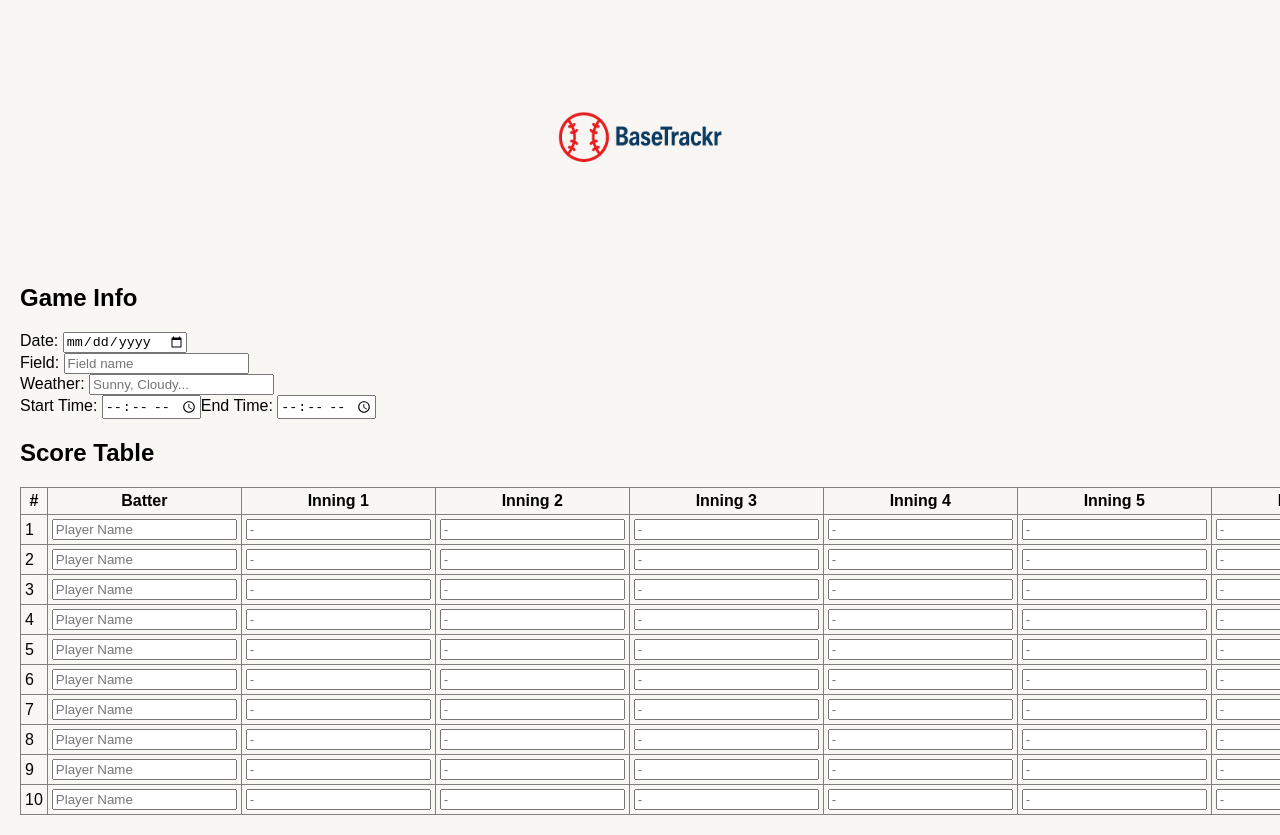
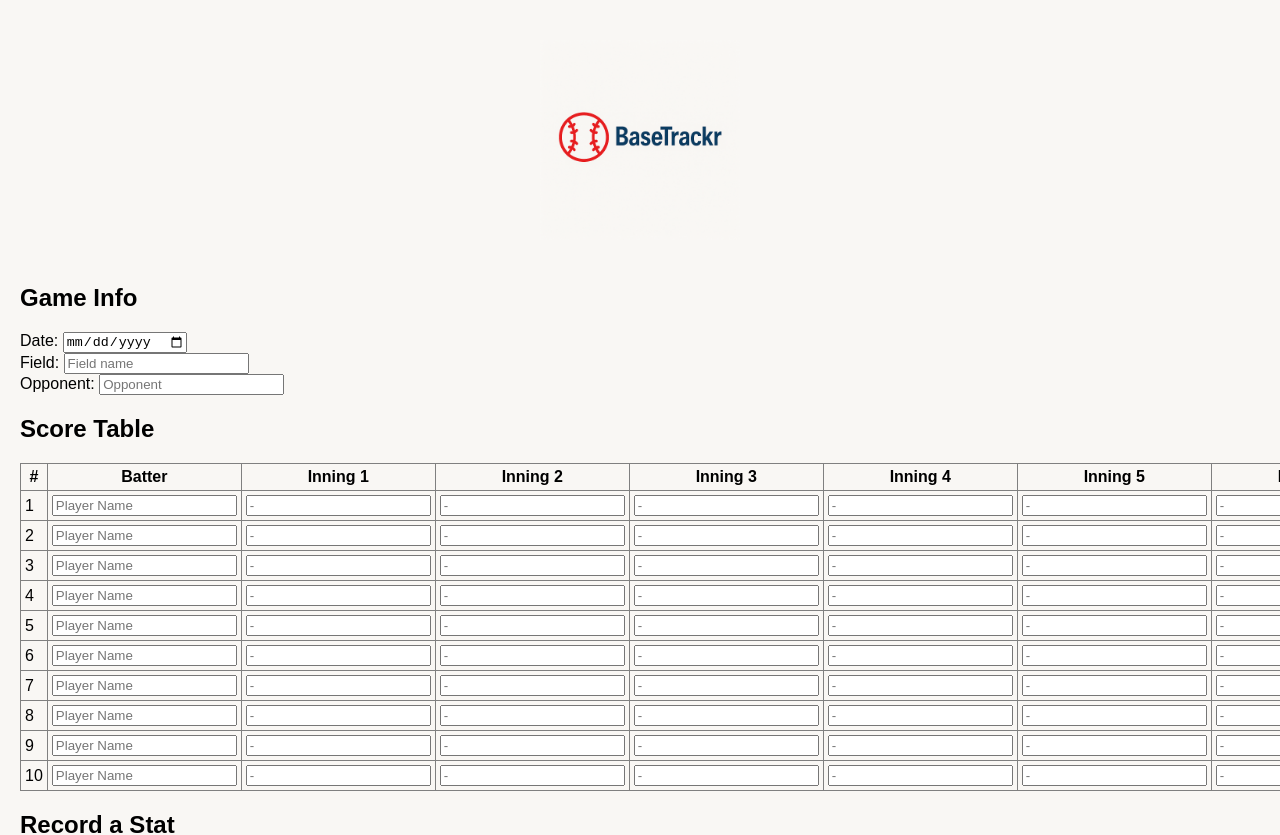
Before and after one commit to mbroughtonn/basetrackr, a React (Create React App) app: page / in a window 1280 px wide. Shown: the top 835 px of the page. Built offline with nearby package versions, Linux system fonts and the light colour scheme.

Commit message:
Updated GameInfoForm to include date, field, and opponent. Removed Weather and Start/End Time.

```diff
--- a/src/components/GameInfoForm.js
+++ b/src/components/GameInfoForm.js
@@ -11,11 +11,7 @@ function GameInfoForm() {
                 <label>Field: <input type="text" placeholder="Field name" /></label>
             </div>
             <div>
-                <label>Weather: <input type="text" placeholder="Sunny, Cloudy..." /></label>
-            </div>
-            <div>
-                <label>Start Time: <input type="time" /></label>
-                <label>End Time: <input type="time" /></label>
+                <label>Opponent: <input type="text" placeholder="Opponent" /></label>
             </div>
         </section>
     );
```
